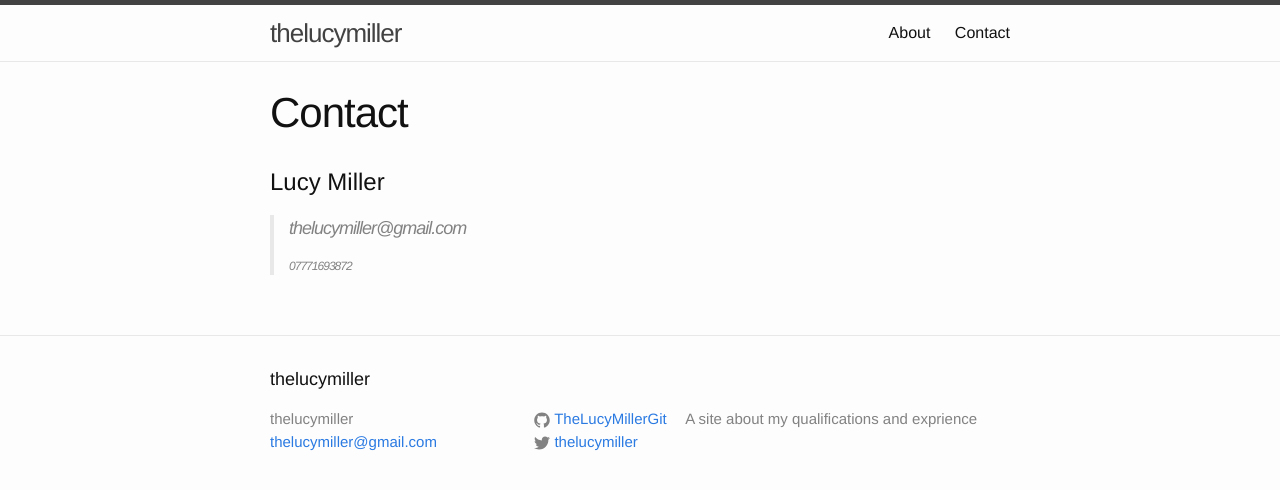
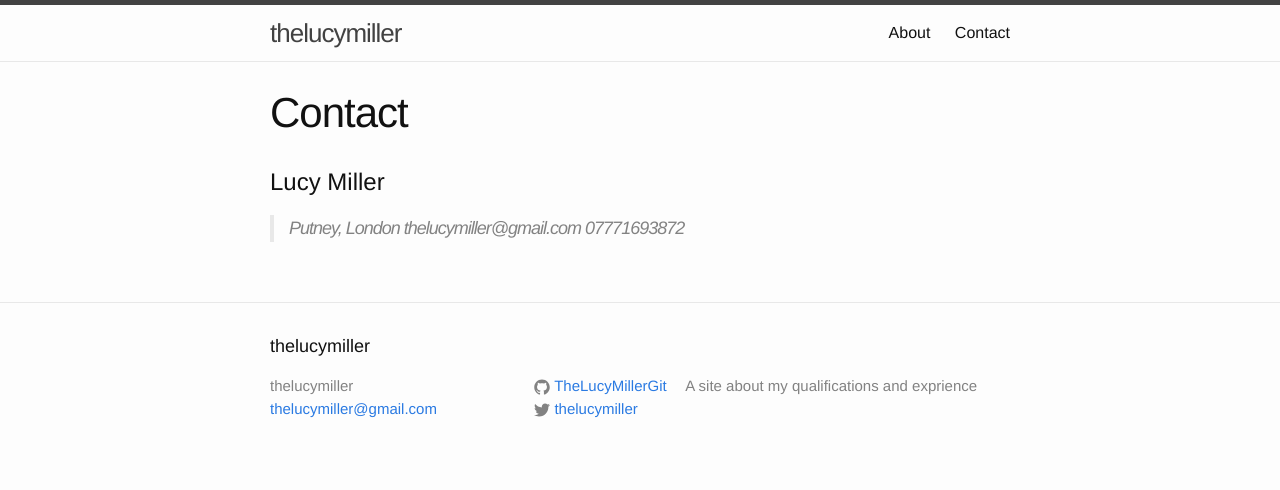
Before and after one commit to TheLucyMillerGit/TheLucyMillerGit.github.io, a Jekyll site: the page built from contact.md, in a window 1280 px wide. Shown: the top 490 px of the page. Built offline with Jekyll 4.4.1, drawn with Linux system fonts in a browser that asks for light colours.

Commit message:
added location

```diff
--- a/contact.md
+++ b/contact.md
@@ -5,5 +5,6 @@ permalink: /contact/
 ---
 
 # Lucy Miller
+> Putney, London
 > thelucymiller@gmail.com
-> ###### 07771693872
+> 07771693872
```
